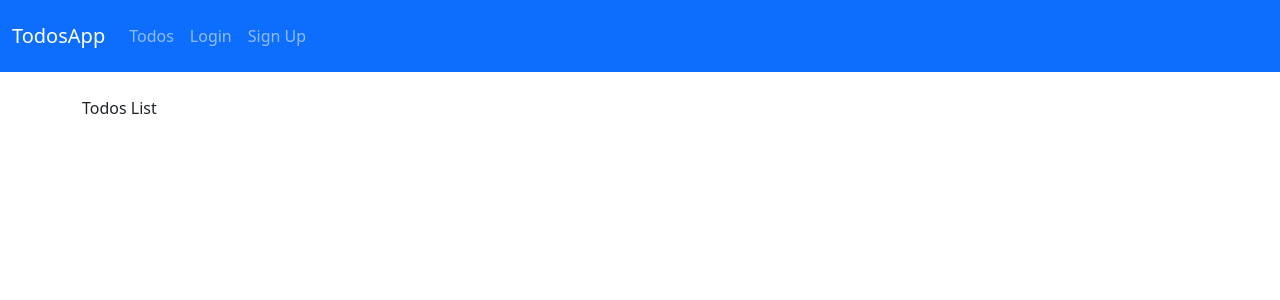
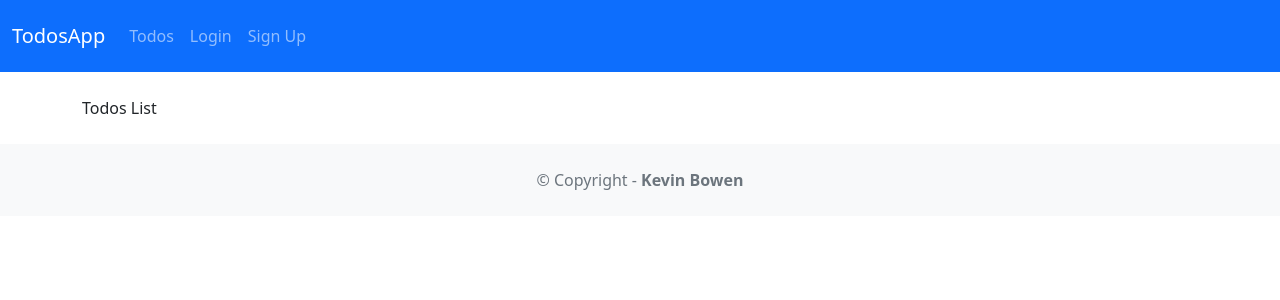
Before and after one commit to kevinbowen777/django-api-todo, a React (Create React App) app in the folder frontend/: page / in a window 1280 px wide. Shown: the top 300 px of the page. Built offline with nearby package versions, Linux system fonts and the light colour scheme.

Commit message:
Create footer section

```diff
--- a/frontend/src/App.js
+++ b/frontend/src/App.js
@@ -74,6 +74,13 @@ function App() {
             </Route>
          </Switch>
         </div>
+
+      <footer className="text-center text-lg-start bg-light text-muted mt-4">
+        <div className="text-center p-4">&#169; Copyright - <a
+            target="_blank" className="text-reset fw-bold text-decoration-none"
+            href="https://twitter.com/kevinbowen">Kevin Bowen</a>
+        </div>
+      </footer>
       </div>
     );
   }
```
